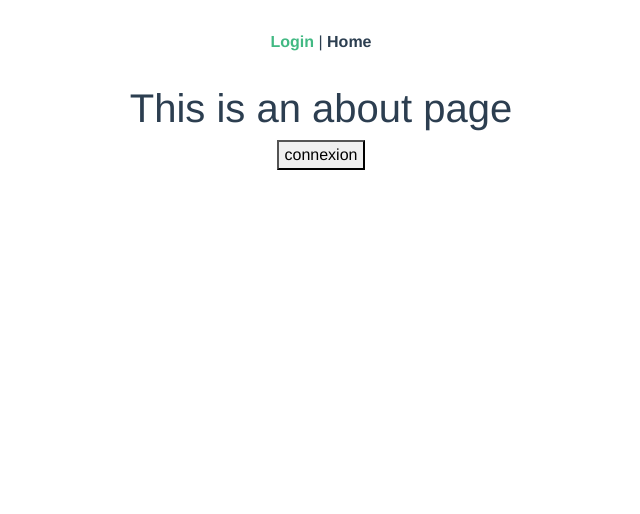
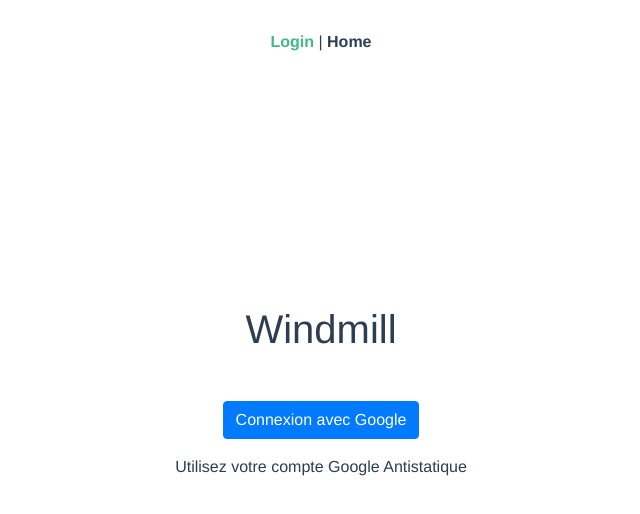
Before and after one commit to antistatique/windmill, a Vue app: page /login in a window 1280 px wide. Shown: the top 514 px of the page, without its empty margins (319-959 px from the left). Built offline with nearby package versions, Linux system fonts and the light colour scheme; no server answers.

Commit message:
Redirect user to home when he's connected

```diff
--- a/src/store/authentication.js
+++ b/src/store/authentication.js
@@ -1,5 +1,6 @@
 /* global gapi */
 /* eslint-disable */
+import router from '../router/index'
 
 export default {
   namespaced: true,
@@ -32,7 +33,6 @@ export default {
               discoveryDocs: "https://sheets.googleapis.com/$discovery/rest?version=v4",
               scope: state.scope,
             }).then(() => {
-              gapi.auth2.getAuthInstance().isSignedIn.get() ? commit('signIn') : commit('signOut');
               resolve();
             });
           }
@@ -71,6 +71,7 @@ export default {
       dispatch('initGapi').then(() => {
         gapi.auth2.getAuthInstance().signIn().then(() => {
           commit('signIn');
+          router.push('/home')
         })
       });
     },
--- a/src/views/Login.vue
+++ b/src/views/Login.vue
@@ -1,9 +1,12 @@
 <template>
   <div class="about">
-    <h1>This is an about page</h1>
 
-    <button v-if="!loggedIn" v-on:click="login()">connexion</button>
-    <button v-else v-on:click="logout()">déconnexion</button>
+    <div class="centered">
+      <h1 style="padding-bottom: 40px;">Windmill</h1>
+      <p><button v-on:click="loggedIn ? logout() : login()" class="btn btn-primary">{{loggedIn ? 'Déconnexion' : 'Connexion avec Google'}}</button></p>
+      <p>Utilisez votre compte Google Antistatique</p>
+    </div>
+
   </div>
 </template>
 
@@ -19,16 +22,13 @@ export default {
   props: ['loading'],
   computed: {
     ...mapActions('authentication', [
-      'initGapi'
+      'isSignedIn'
     ]),
     ...mapGetters('authentication', [
       'loggedIn'
-    ])
+    ]),
   },
-  methods: {
-    ...mapGetters('authentication', [
-      'loggedIn'
-    ]),
+    methods: {
     ...mapActions('authentication', [
       'signIn',
       'signOut',
@@ -43,3 +43,13 @@ export default {
   }
 };
 </script>
+
+<style>
+  .centered {
+    position: absolute;
+    top: 50%;
+    left: 50%;
+    transform: translate(-50%, -50%);
+    width: 100%;
+  }
+</style>
```
